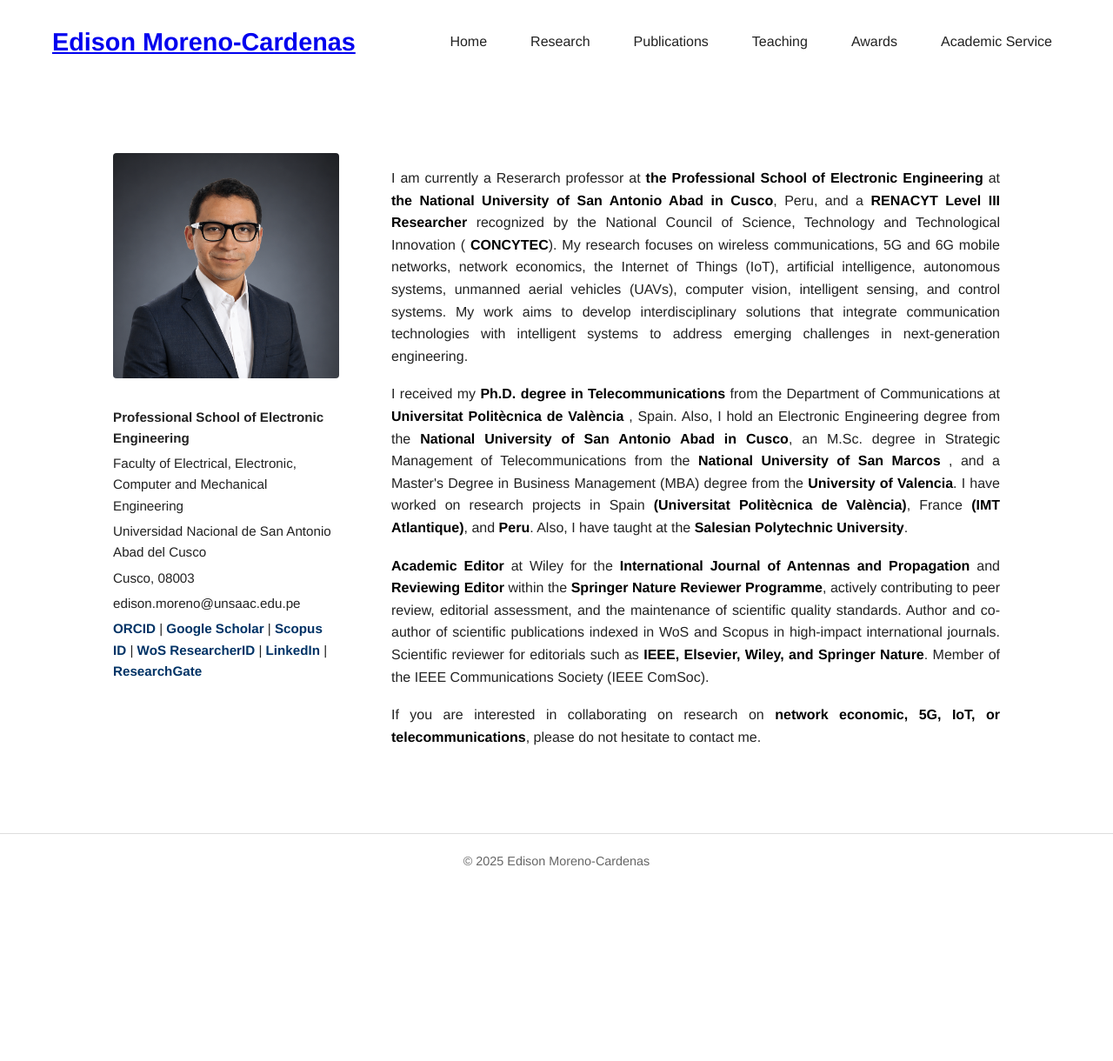
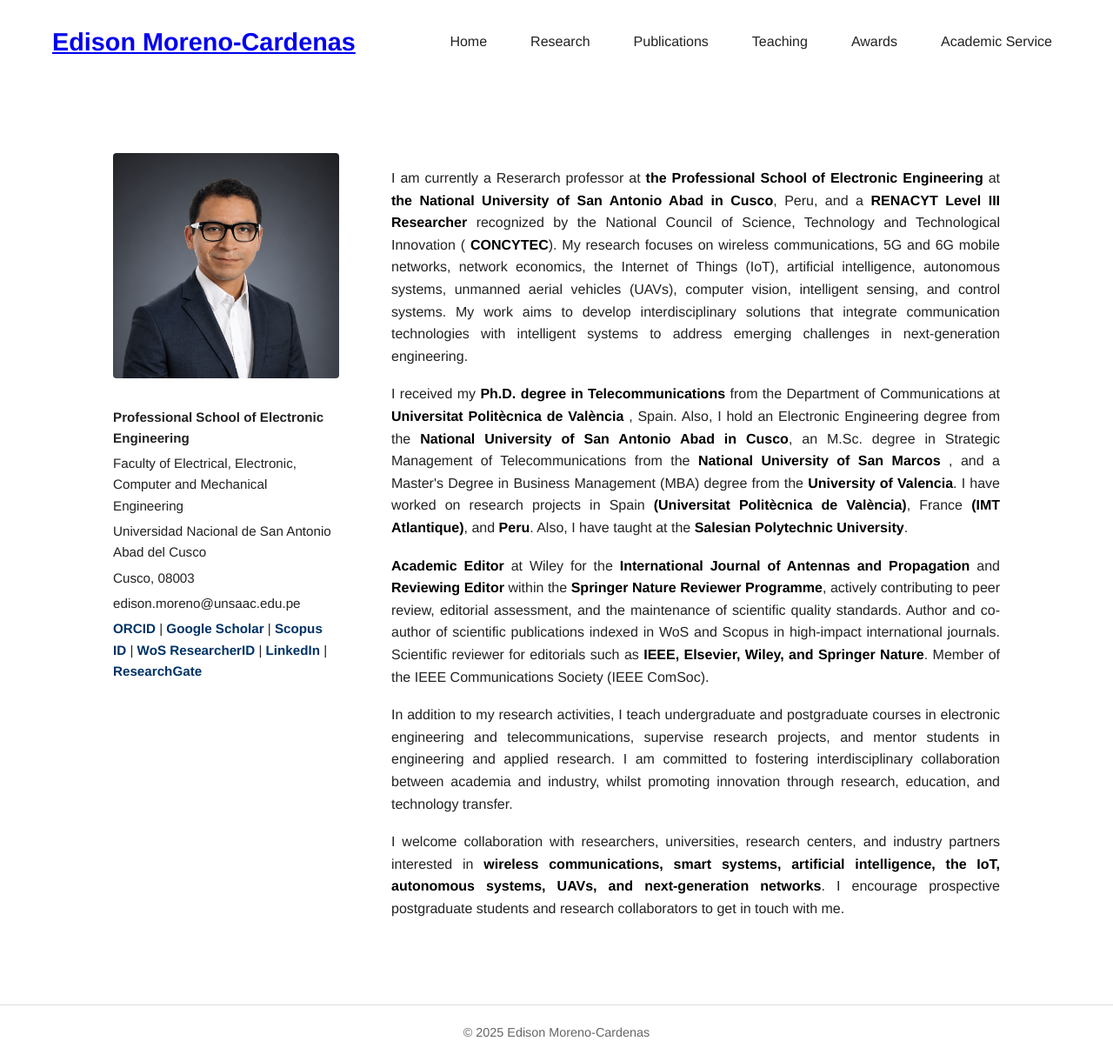
Before and after one commit to edisonmorenocardenas/edisonmorenocardenas.github.io, a Jekyll site: the page built from index.html, in a window 1280 px wide and 1220 px high. Shown: the whole window at 87% size. Built offline with Jekyll 4.4.1, drawn with Linux system fonts in a browser that asks for light colours.

Commit message:
Actualizar contenid

```diff
--- a/index.html
+++ b/index.html
@@ -31,8 +31,8 @@ title: "Home"
         <a href="https://www.unsaac.edu.pe/" target="_blank" style="text-decoration: none; color: inherit;">
         <strong>the National University of San Antonio Abad in Cusco</strong>, Peru, and a
         <a href="https://servicio-renacyt.concytec.gob.pe/ficha-renacyt/?idInvestigador=239597" target="_blank" style="text-decoration: none; color: inherit;">
-        <strong>RENACYT Level III Researcher</strong></a> recognized by the National Council of Science, Technology and Technological Innovation (
-        <a href="https://www.gob.pe/concytec" target="_blank" style="text-decoration: none; color: inherit;">
+        <strong>RENACYT Level III Researcher</strong></a> recognized by the National Council of Science, Technology and Technological Innovation
+        (<a href="https://www.gob.pe/concytec" target="_blank" style="text-decoration: none; color: inherit;">
         <strong>CONCYTEC</strong></a>).
       </a>
 
@@ -81,8 +81,18 @@ title: "Home"
     </p>
 
     <p>
-      If you are interested in collaborating on research on <strong>network economic, 5G, IoT, or telecommunications</strong>,
-      please do not hesitate to contact me.
+      In addition to my research activities, I teach undergraduate and postgraduate courses in electronic
+      engineering and telecommunications, supervise research projects, and mentor
+      students in engineering and applied research. I am committed to fostering interdisciplinary
+      collaboration between academia and industry, whilst promoting innovation through research, education,
+      and technology transfer.
+    </p>
+
+    <p>
+      I welcome collaboration with researchers, universities, research centers, and industry partners interested
+      in <strong>wireless communications, smart systems, artificial intelligence, the IoT, autonomous systems, UAVs, and
+      next-generation networks</strong>. I encourage prospective postgraduate students and research collaborators to get in
+      touch with me.
     </p>
   </div>
 </div>
```
